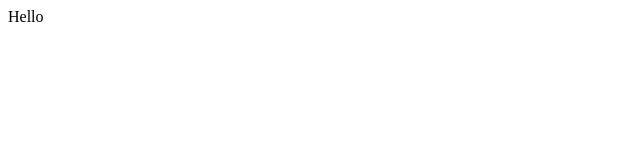
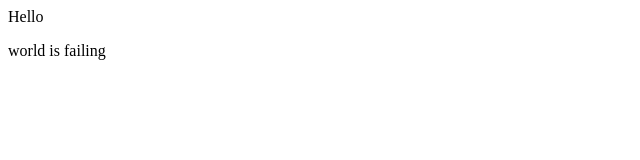
Before and after one commit to namigwe-github/demo-repo, a plain HTML site: page index.html in a window 1280 px wide. Shown: the full height of the page, 0-640 px from the left. Drawn offline with Linux system fonts and the light colour scheme.

Commit message:
added world

```diff
--- a/index.html
+++ b/index.html
@@ -1 +1,3 @@
 <div>Hello</div>
+
+<p>world is failing</p>
```
